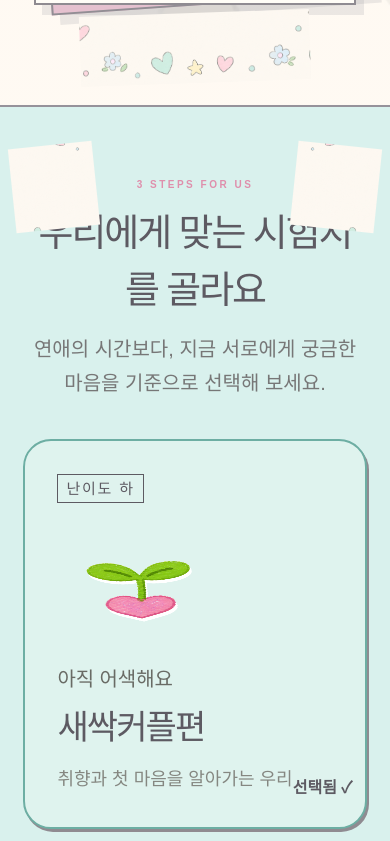
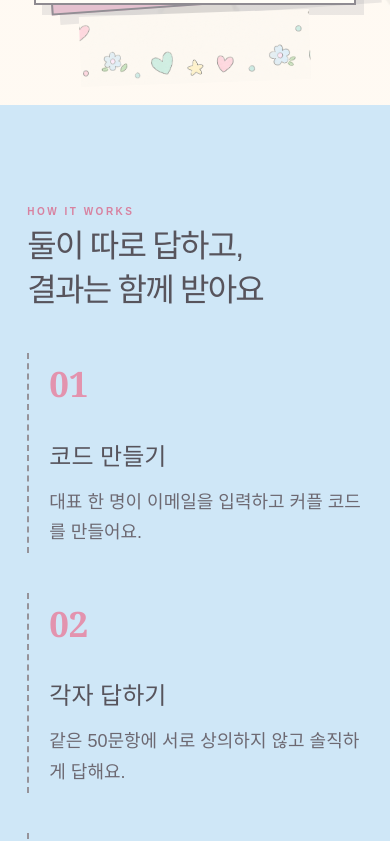
Before and after one commit to dlawlwl0620/knowing-you-couple-test, a React (Vite) app: page / in a window 390 px wide. Shown: the part 1280-2121 px from the top of the page. Built offline with nearby package versions, Linux system fonts and the light colour scheme; a web font is replaced by a local one.

Commit message:
Reorder landing page sections

```diff
--- a/app/easy-customize.css
+++ b/app/easy-customize.css
@@ -88,6 +88,22 @@ main {
   padding-top: 90px;
   padding-bottom: 130px;
   text-align: center;
+}
+
+/* 첫 화면, 이용 방법, 커플 선택을 각각 독립된 한 구간처럼 보여줍니다. */
+.hero,
+.how,
+.levels {
+  scroll-margin-top: 20px;
+}
+
+.how {
+  min-height: 680px;
+  align-items: center;
+}
+
+.levels {
+  min-height: 850px;
 }
 
 .hero-copy {
@@ -222,6 +238,11 @@ main {
     padding-bottom: 100px;
   }
 
+  .how,
+  .levels {
+    min-height: auto;
+  }
+
   .hero .lead {
     font-size: 20px;
   }
--- a/app/page.tsx
+++ b/app/page.tsx
@@ -104,11 +104,11 @@ export default function Home() {
             </div>
           </div>
         </section>
+        <section className="how"><div><small>HOW IT WORKS</small><h2>둘이 따로 답하고,<br/>결과는 함께 받아요</h2></div>{[["01","코드 만들기","대표 한 명이 이메일을 입력하고 커플 코드를 만들어요."],["02","각자 답하기","같은 50문항에 서로 상의하지 않고 솔직하게 답해요."],["03","결과 받아보기","맞다·비슷하다·다르다로 비교한 결과지를 이메일로 받아요."]].map(x=><article key={x[0]}><b>{x[0]}</b><h3>{x[1]}</h3><p>{x[2]}</p></article>)}</section>
         <section className="levels">
-          <div className="section-title"><p>3 STEPS FOR US</p><h2>우리에게 맞는 시험지를 골라요</h2><span>연애의 시간보다, 지금 서로에게 궁금한 마음을 기준으로 선택해 보세요.</span></div>
+          <div className="section-title"><p>3 STEPS FOR US</p><h2>어떤 커플인가요?<br/>우리에게 맞는 시험지를 골라요!</h2><span>연애의 시간보다, 지금 서로에게 궁금한 마음을 기준으로 선택해 보세요.</span></div>
           <div className="level-grid">{(Object.keys(levels) as Level[]).map((key) => { const x=levels[key]; return <button key={key} className={`level-card ${x.color} ${level===key?"selected":""}`} onClick={()=>setLevel(key)}><span className="level-tag">난이도 {x.tag}</span><div className={`level-icon ${key}`} role="img" aria-label={`${x.subtitle} 손그림 아이콘`}></div><p>{x.title}</p><h3>{x.subtitle}</h3><small>{key==="sprout"?"취향과 첫 마음을 알아가는 우리":key==="chick"?"일상과 마음의 습관까지 아는 우리":"미래와 생활을 함께 그리는 우리"}</small><i>{level===key?"선택됨 ✓":"이 시험지 선택하기 →"}</i></button>})}</div>
         </section>
-        <section className="how"><div><small>HOW IT WORKS</small><h2>둘이 따로 답하고,<br/>결과는 함께 받아요</h2></div>{[["01","코드 만들기","대표 한 명이 이메일을 입력하고 커플 코드를 만들어요."],["02","각자 답하기","같은 50문항에 서로 상의하지 않고 솔직하게 답해요."],["03","결과 받아보기","맞다·비슷하다·다르다로 비교한 결과지를 이메일로 받아요."]].map(x=><article key={x[0]}><b>{x[0]}</b><h3>{x[1]}</h3><p>{x[2]}</p></article>)}</section>
       </>}
 
       {(step === "profile" || step === "code" || step === "checkout") && <section className="form-page"><button className="back" onClick={()=>setStep("landing")}>← 처음으로</button><div className="form-card">
```
